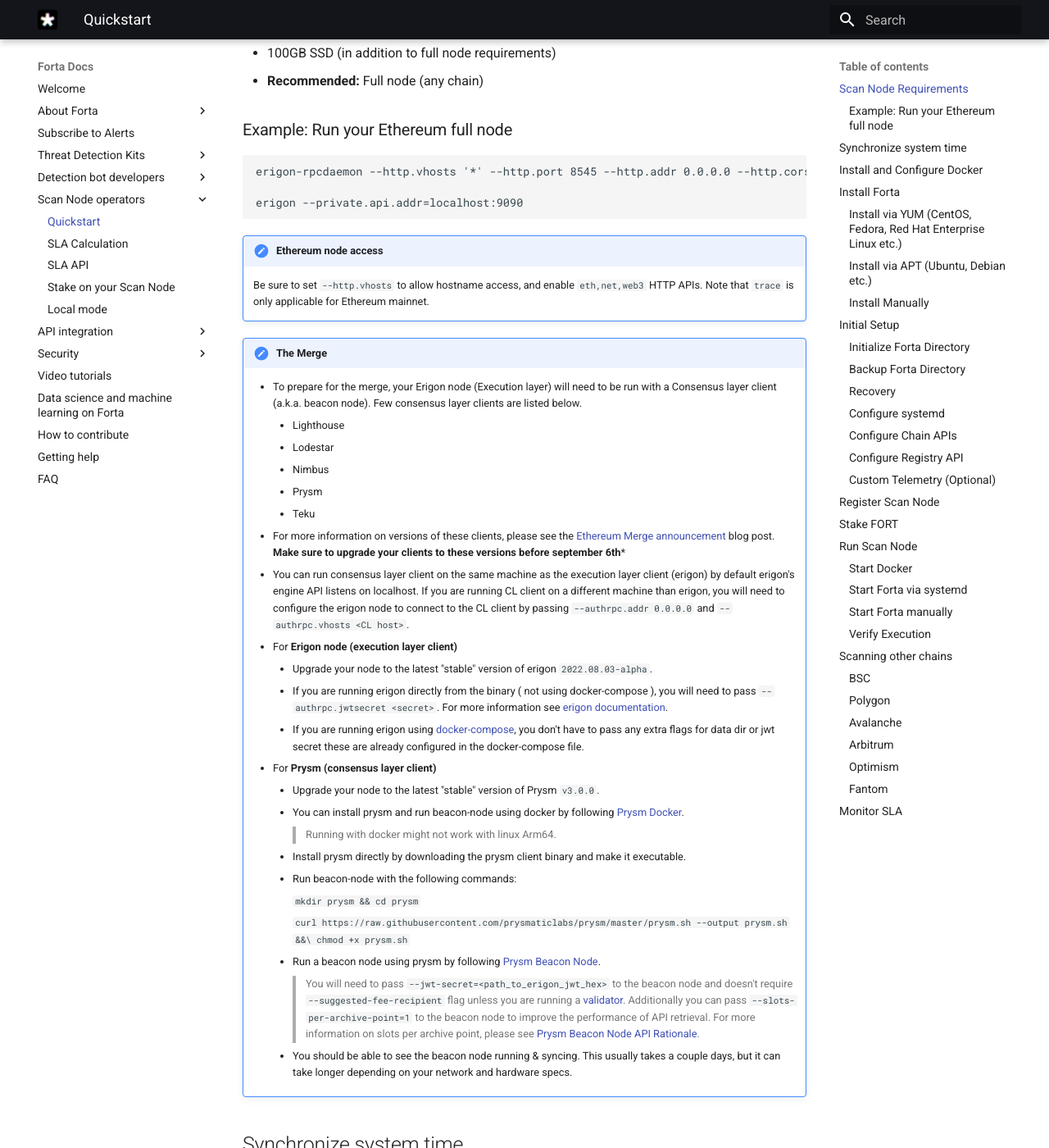
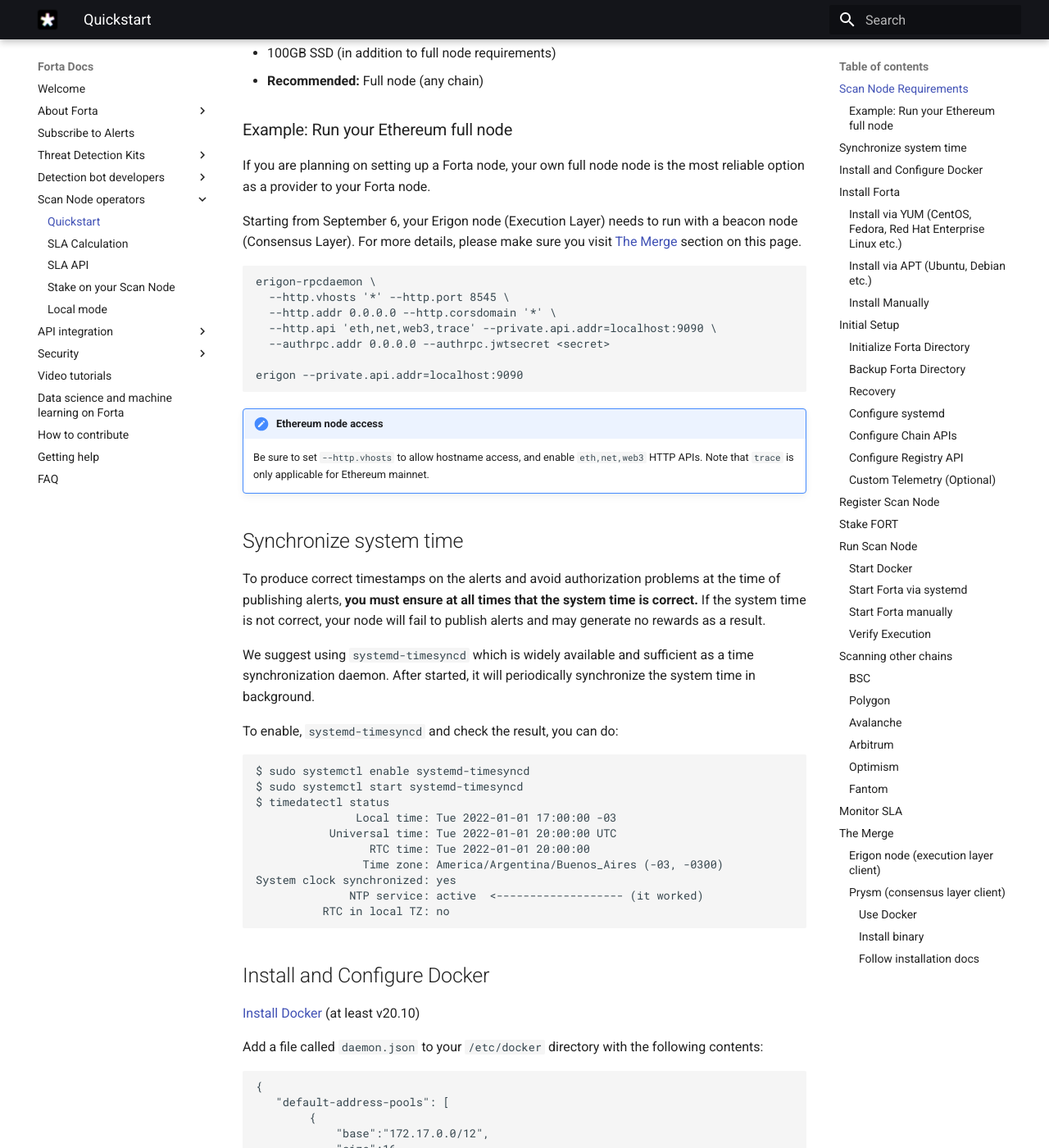
Before and after one commit to forta-network/docs, an MkDocs documentation site: the page built from docs/scanner-quickstart.md, in a window 1280 px wide and 1400 px high, scrolled down 572 px. Shown: the whole window at 82% size. Built offline with MkDocs 1.6.1 and Material for MkDocs 9.7.7, drawn with Linux system fonts in a browser that asks for light colours; some of the changed text lies outside the part shown.

Commit message:
move 'the merge' info to a separate section

````diff
--- a/docs/scanner-quickstart.md
+++ b/docs/scanner-quickstart.md
@@ -18,49 +18,22 @@
 
 ### Example: Run your Ethereum full node
 
+If you are planning on setting up a Forta node, your own full node node is the most reliable option as a provider to your Forta node.
+
+Starting from September 6, your Erigon node (Execution Layer) needs to run with a beacon node (Consensus Layer). For more details, please make sure you visit [The Merge](#the-merge) section on this page.
+
 ```bash
-erigon-rpcdaemon --http.vhosts '*' --http.port 8545 --http.addr 0.0.0.0 --http.corsdomain '*' --http.api 'eth,net,web3,trace' --private.api.addr=localhost:9090
+erigon-rpcdaemon \
+  --http.vhosts '*' --http.port 8545 \
+  --http.addr 0.0.0.0 --http.corsdomain '*' \
+  --http.api 'eth,net,web3,trace' --private.api.addr=localhost:9090 \
+  --authrpc.addr 0.0.0.0 --authrpc.jwtsecret <secret>
 
 erigon --private.api.addr=localhost:9090
 ```
 
 !!! note "Ethereum node access"
     Be sure to set `--http.vhosts` to allow hostname access, and enable `eth,net,web3` HTTP APIs. Note that `trace` is only applicable for Ethereum mainnet.
-
-!!! important "The Merge"
-    - To prepare for the merge, your Erigon node (Execution layer) will need to be run with a Consensus layer client (a.k.a. beacon node). Few consensus layer clients are listed below.
-        * Lighthouse
-        * Lodestar
-        * Nimbus
-        * Prysm
-        * Teku
-    - For more information on versions of these clients, please see the [Ethereum Merge announcement](https://blog.ethereum.org/2022/08/24/mainnet-merge-announcement/) blog post. **Make sure to upgrade your clients to these versions before september 6th***
-    - You can run consensus layer client on the same machine as the execution layer client (erigon) by default erigon's engine API listens on localhost. If you are running CL client on a different machine than erigon, you will need to configure the erigon node to connect to the CL client by passing `--authrpc.addr 0.0.0.0` and `--authrpc.vhosts <CL host>`.
-
-    - For **Erigon node (execution layer client)**
-        * Upgrade your node to the latest "stable" version of erigon `2022.08.03-alpha`.
-        * If you are running erigon directly from the binary ( not using docker-compose ), you will need to pass `--authrpc.jwtsecret <secret>`. For more information see [erigon documentation](https://github.com/ledgerwatch/erigon#beacon-chain-consensus-layer).
-        * If you are running erigon using [docker-compose](https://github.com/ledgerwatch/erigon/blob/devel/docker-compose.yml), you don't have to pass any extra flags for data dir or jwt secret these are already configured in the docker-compose file.
-
-    - For **Prysm (consensus layer client)**
-        * Upgrade your node to the latest "stable" version of Prysm `v3.0.0`.
-        * You can install prysm and run beacon-node using docker by following [Prysm Docker](https://docs.prylabs.network/docs/install/install-with-docker).
-          >Running with docker might not work with linux Arm64.
-        * Install prysm directly by downloading the prysm client binary and make it executable.
-        * Run beacon-node with the following commands:
-
-            ```
-            mkdir prysm && cd prysm
-            ```
-
-            ```
-            curl https://raw.githubusercontent.com/prysmaticlabs/prysm/master/prysm.sh --output prysm.sh &&\
-            chmod +x prysm.sh
-            ```
-
-        * Run a beacon node using prysm by following [Prysm Beacon Node](https://docs.prylabs.network/docs/install/install-with-script#step-4-run-a-beacon-node-using-prysm).
-          >You will need to pass `--jwt-secret=<path_to_erigon_jwt_hex>` to the beacon node and doesn't require `--suggested-fee-recipient` flag unless you are running a [validator](https://docs.prylabs.network/docs/install/install-with-script#step-5-run-a-validator-using-prysm). Additionally you can pass `--slots-per-archive-point=1` to the beacon node to improve the performance of API retrieval. For more information on slots per archive point, please see [Prysm Beacon Node API Rationale](https://docs.prylabs.network/docs/advanced/beacon_node_api#rationale).
-        * You should be able to see the beacon node running & syncing. This usually takes a couple days, but it can take longer depending on your network and hardware specs.
 
 ## Synchronize system time
 
@@ -520,3 +493,61 @@
 ## Monitor SLA
 
 To monitor whether your scan node is performing well, use the [SLA-API](sla-api.md)
+
+## The Merge
+
+!!! important "Only for Ethereum Mainnet"
+    This section was prepared only for Forta node operators who would like to point their Forta nodes to their own Ethereum Mainnet nodes. If your Forta node is scanning chains other than Ethereum Mainnet, you can safely ignore this section altogether.
+
+To prepare for The Merge, your Erigon node (Execution Layer - EL) will need to be run with a beacon node (Consensus Layer - CL). Few consensus layer clients are listed below:
+
+  - Prysm
+  - Lighthouse
+  - Lodestar
+  - Nimbus
+  - Teku
+
+For more information on versions of these clients, please see the [Ethereum Merge announcement](https://blog.ethereum.org/2022/08/24/mainnet-merge-announcement/) blog post. **Make sure to upgrade your clients to these versions before September 6**
+
+You can run consensus layer client on the same machine as the execution layer client (Erigon) by default Erigon's engine API listens on localhost. If you are running CL client on a different machine than Erigon, you will need to configure the Erigon node to connect to the CL client by passing `--authrpc.addr 0.0.0.0` and `--authrpc.vhosts <CL host>`.
+
+### Erigon node (execution layer client)
+
+Upgrade your node to the latest "stable" version of Erigon `2022.08.03-alpha`.
+
+If you are running Erigon directly from the binary (and not using docker-compose), you will need to pass `--authrpc.jwtsecret <secret>`. For more information see [Erigon documentation](https://github.com/ledgerwatch/erigon#beacon-chain-consensus-layer).
+
+If you are running Erigon using [docker-compose](https://github.com/ledgerwatch/erigon/blob/devel/docker-compose.yml), you don't have to pass any extra flags for data dir or JWT secret since these are already configured in the docker-compose file.
+
+### Prysm (consensus layer client)
+
+Upgrade your node to the latest "stable" version of Prysm `v3.0.0`.
+
+#### Use Docker
+
+You can install Prysm and run a beacon node using Docker by following [Prysm Docker](https://docs.prylabs.network/docs/install/install-with-docker).
+
+!!! warning "Architecture Constraints"
+    Running with docker might not work on Linux ARM64.
+
+#### Install binary
+
+Alternatively, you can install Prysm directly by downloading the Prysm client binary and make it executable.
+
+You can run your beacon node with the following commands:
+
+```
+mkdir prysm && cd prysm
+
+curl https://raw.githubusercontent.com/prysmaticlabs/prysm/master/prysm.sh \
+  --output prysm.sh &&\
+  chmod +x prysm.sh
+```
+
+#### Follow installation docs
+
+As yet another option, you can run a beacon node using Prysm by following [Prysm Beacon Node](https://docs.prylabs.network/docs/install/install-with-script#step-4-run-a-beacon-node-using-prysm).
+
+You will need to pass `--jwt-secret=<path_to_erigon_jwt_hex>` to the beacon node. It doesn't require `--suggested-fee-recipient` flag unless you are running a [validator](https://docs.prylabs.network/docs/install/install-with-script#step-5-run-a-validator-using-prysm). Additionally you can pass `--slots-per-archive-point=1` to the beacon node to improve the performance of API retrieval. For more information on slots per archive point, please see [Prysm Beacon Node API Rationale](https://docs.prylabs.network/docs/advanced/beacon_node_api#rationale).
+
+After running with any method mentioned above, you should be able to see the beacon node running and syncing. This usually takes a couple days, but it can take longer depending on your network and hardware specs.
````
